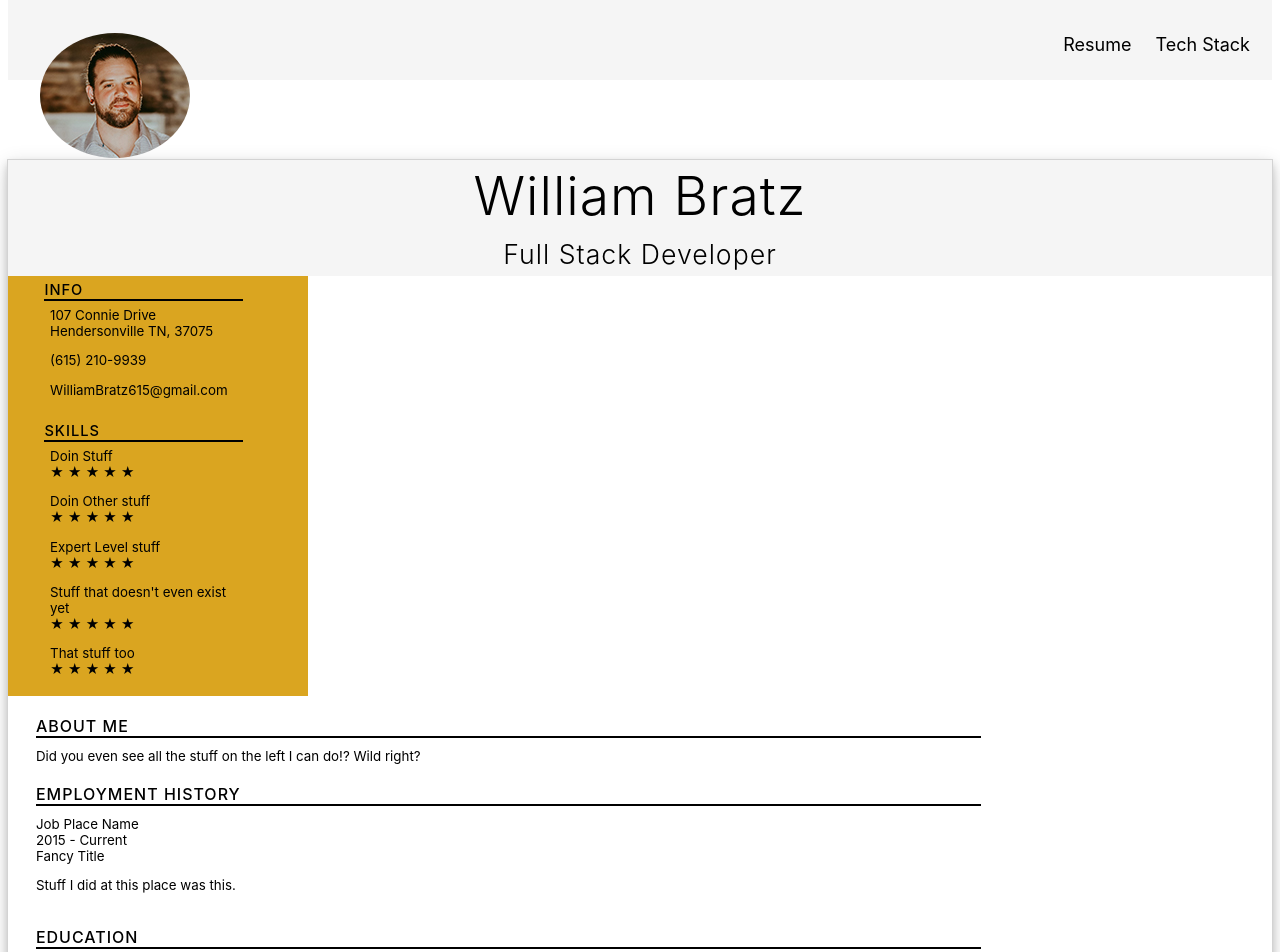
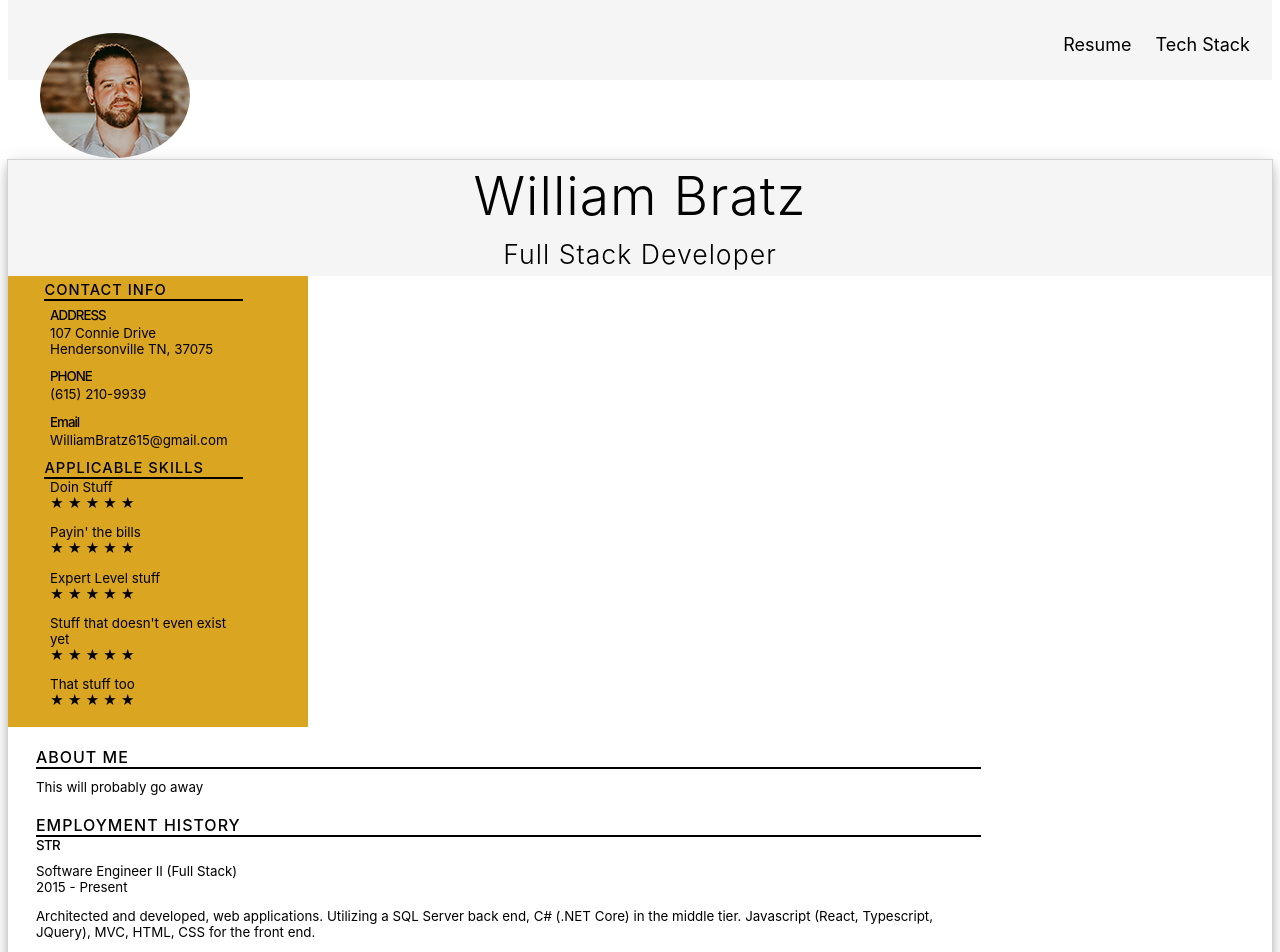
Before and after one commit to wbratz/williambratzdotcom, a Next.js app: page /resume in a window 1280 px wide. Shown: the top 952 px of the page. Built offline with nearby package versions, Linux system fonts and the light colour scheme.

Commit message:
adds more formatting and resume content

```diff
--- a/pages/resume.tsx
+++ b/pages/resume.tsx
@@ -14,20 +14,25 @@ export default function Resume() {
           </div>
         </div>
         <div className={styles.resumeSidebar}>
-          <div className={styles.resumeInfo}>INFO</div>
+          <div className={styles.resumeInfo}>CONTACT INFO</div>
+          <div className={styles.resumeSubInfo}>ADDRESS</div>
           <div className={styles.resumeInfoContent}>
             107 Connie Drive
             <br></br>
             Hendersonville TN, 37075
-            <p>(615) 210-9939</p>
-            <p>WilliamBratz615@gmail.com</p>
           </div>
-          <div className={styles.resumeInfo}>SKILLS</div>
+          <div className={styles.resumeSubInfo}>PHONE</div>
+          <div className={styles.resumeInfoContent}>(615) 210-9939</div>
+          <div className={styles.resumeSubInfo}>Email</div>
+          <div className={styles.resumeInfoContent}>
+            WilliamBratz615@gmail.com
+          </div>
+          <div className={styles.resumeInfo}>APPLICABLE SKILLS</div>
           <div className={styles.resumeInfoContent}>
             Doin Stuff
             <br></br> &#9733; &#9733; &#9733; &#9733; &#9733;
             <p>
-              Doin Other stuff
+              Payin' the bills
               <br></br> &#9733; &#9733; &#9733; &#9733; &#9733;
             </p>
             <p>
@@ -47,14 +52,25 @@ export default function Resume() {
         <div className={styles.resumeMainbar}>
           <div className={styles.resumeMainHeading}>ABOUT ME</div>
           <div className={styles.resumeMainContent}>
-            Did you even see all the stuff on the left I can do!? Wild right?
+            This will probably go away
           </div>
           <div className={styles.resumeMainHeading}>EMPLOYMENT HISTORY</div>
+          <div className={styles.resumeMainInfo}>STR</div>
           <div className={styles.resumeMainContent}>
-            Job Place Name
-            <br></br>2015 - Current
-            <br></br>Fancy Title
-            <p>Stuff I did at this place was this.</p>
+            Software Engineer II (Full Stack)
+            <br></br>2015 - Present
+            <p>
+              Architected and developed, web applications. Utilizing a SQL
+              Server back end, C# (.NET Core) in the middle tier. Javascript
+              (React, Typescript, JQuery), MVC, HTML, CSS for the front end.
+            </p>
+            Hosted monthly department wide SQL Server learning sessions where I
+            would tackle common questions about SQL Server development, and demo
+            sql server query practices.
+            <p>
+              Hosted multiple Lunch and learns about various topics, ranging
+              from SQL Server query tuning to GraphQL.
+            </p>
           </div>
           <div className={styles.resumeMainHeading}>EDUCATION</div>
           <div className={styles.resumeMainContent}>
--- a/styles/Resume.module.css
+++ b/styles/Resume.module.css
@@ -9,12 +9,6 @@
   box-shadow: 0 4px 8px 0 rgba(0, 0, 0, 0.2), 0 6px 20px 0 rgba(0, 0, 0, 0.19);
   flex-wrap: wrap;
   overflow: auto;
-}
-
-.resumeBasicText {
-}
-
-.resumeHeadingText {
 }
 
 .resumeLogo {
@@ -75,9 +69,21 @@
   border-bottom: 2px solid black;
 }
 
+.resumeSubInfo {
+  margin-left: 10%;
+  padding: 2%;
+  padding-bottom: 2px;
+  width: 70%;
+  font: Cambria;
+  font-weight: 500;
+  font-size: 10pt;
+  letter-spacing: -1px;
+}
+
 .resumeInfoContent {
   margin-left: 10%;
   padding: 2%;
+  padding-top: 0%;
   width: 70%;
   font: Cambria;
   font-size: 10pt;
@@ -92,6 +98,7 @@
   flex-direction: column;
   align-items: flex-start;
   align-self: flex-start;
+  overflow-x: hidden;
 }
 
 .resumeMainHeading {
@@ -105,11 +112,24 @@
   border-bottom: 2px solid black;
 }
 
+.resumeMainInfo {
+  margin-left: 0%;
+  margin-top: -20px;
+  padding-top: 0px;
+  padding: 2%;
+  padding-bottom: 0px;
+  width: 70%;
+  font: Cambria;
+  font-weight: 500;
+  font-size: 10pt;
+  letter-spacing: -0.5px;
+}
+
 .resumeMainContent {
   padding: 0%;
   margin-left: 2%;
   margin-top: 10px;
-  width: 70%;
+  width: 95%;
   font: Cambria;
   font-size: 10pt;
 }
```
